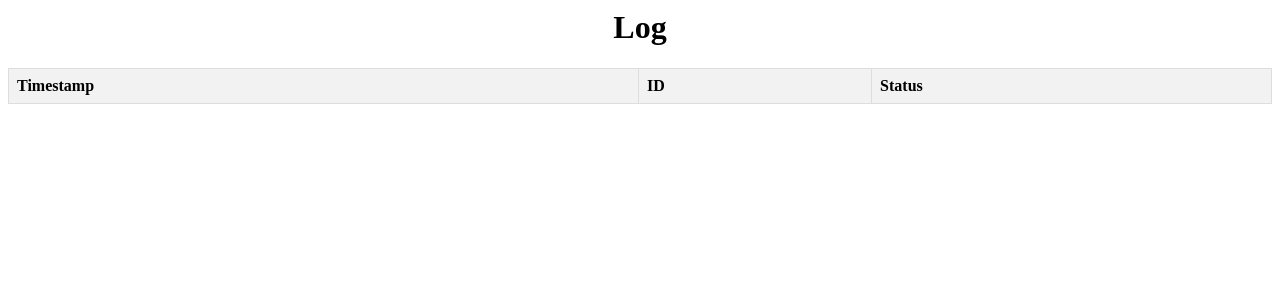
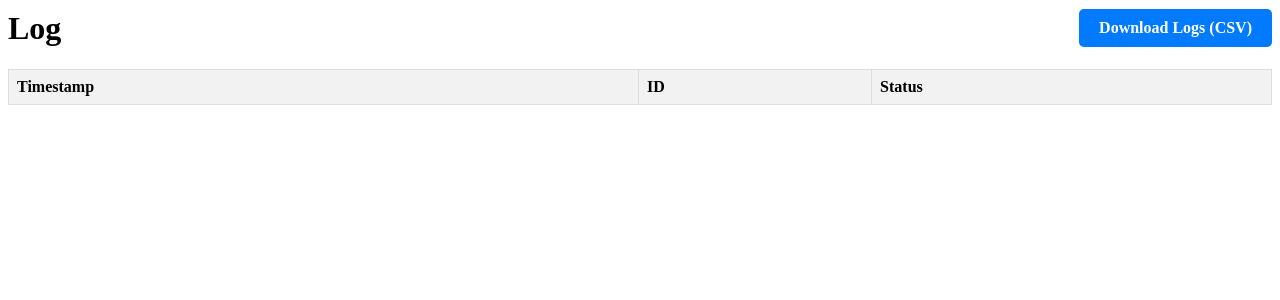
Before and after one commit to queezz/pihtivacuum, a Flask app: page /logs in a window 1280 px wide. Shown: the part 50-350 px from the top of the page. Run offline with Flask 3, Linux system fonts and the light colour scheme; lists and menus that the app fills with data are empty.

Commit message:
add: download logs button

```diff
--- a/server.py
+++ b/server.py
@@ -1,4 +1,4 @@
-from flask import Flask, request, jsonify, send_from_directory,render_template
+from flask import Flask, request, jsonify, send_from_directory,render_template,send_file
 from flask_cors import CORS
 from datetime import datetime
 import os, json, csv
@@ -42,6 +42,11 @@ def load_logs_from_csv(file_path):
     except FileNotFoundError:
         print(f"Log file {file_path} not found.")
     return logs
+
+@app.route('/download_logs')
+def download_logs():
+    # Return the file as a download
+    return send_file(log_file_path, as_attachment=True)
 
 @app.route('/update', methods=['POST'])
 def update_element():
--- a/static/css/styles.css
+++ b/static/css/styles.css
@@ -26,6 +26,50 @@
     font-size: 12px;
     pointer-events: none;
     display: none;
+}
+
+.log-title {
+    display: flex;
+    /* Enable flexbox layout */
+    justify-content: space-between;
+    /* Ensure space between the header and the button */
+    align-items: center;
+    /* Vertically align the items in the center */
+    text-align: center;
+    /* Center the text inside the h1 */
+}
+
+/* Basic button style for the link */
+.btn-download {
+    display: inline-block;
+    padding: 10px 20px;
+    background-color: #007bff;
+    color: white;
+    text-align: center;
+    text-decoration: none;
+    border-radius: 5px;
+    font-size: 16px;
+    cursor: pointer;
+    transition: background-color 0.3s ease;
+}
+
+/* Hover effect */
+.btn-download:hover {
+    background-color: #0056b3;
+}
+
+/* Focused state (when clicked or navigated via keyboard) */
+.btn-download:focus {
+    outline: none;
+    /* Remove default focus outline */
+    box-shadow: 0 0 5px rgba(0, 123, 255, 0.5);
+    /* Add custom focus outline */
+}
+
+/* Optional: Active state for button press */
+.btn-download:active {
+    background-color: #004085;
+    /* Even darker blue when pressed */
 }
 
 
--- a/templates/logs.html
+++ b/templates/logs.html
@@ -3,7 +3,9 @@
 {% block title %}Logs{% endblock %}
 
 {% block content %}
-<h1 style="text-align: center;">Log</h1>
+<h1 class="log-title" style="text-align: center;">Log
+    <a href="{{ url_for('download_logs') }}" class="btn-download">Download Logs (CSV)</a>
+</h1>
 <table>
     <thead>
         <tr>
```
